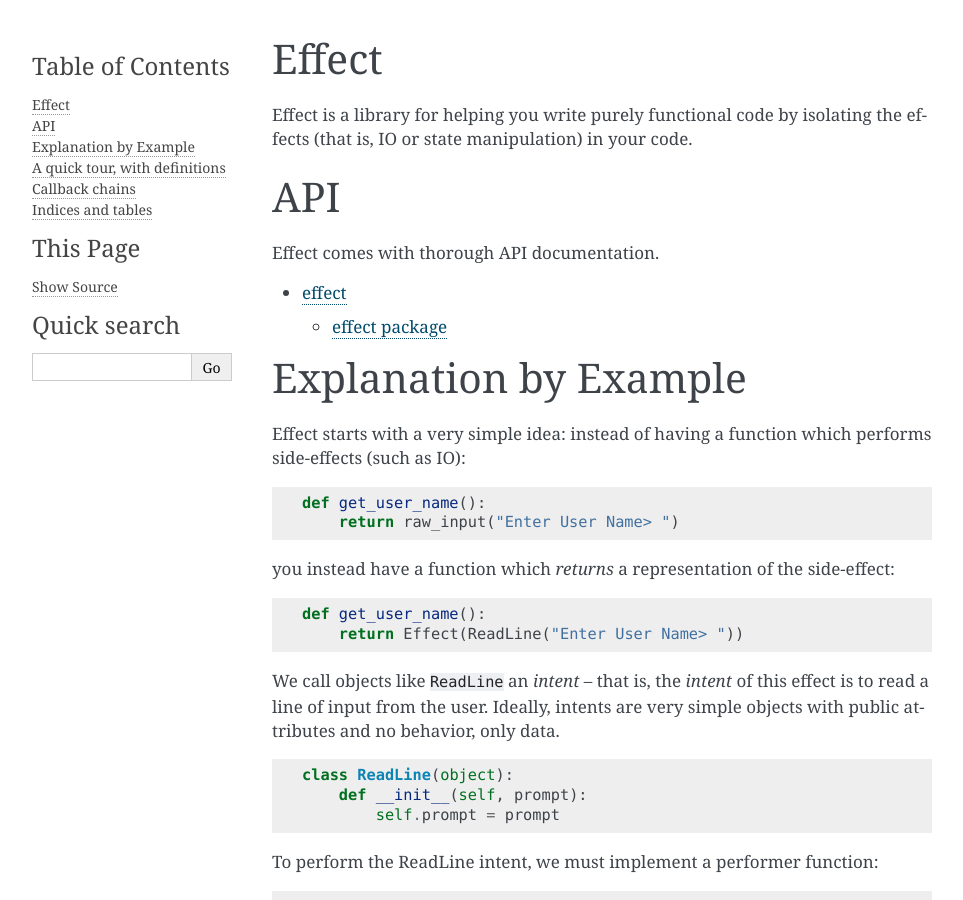
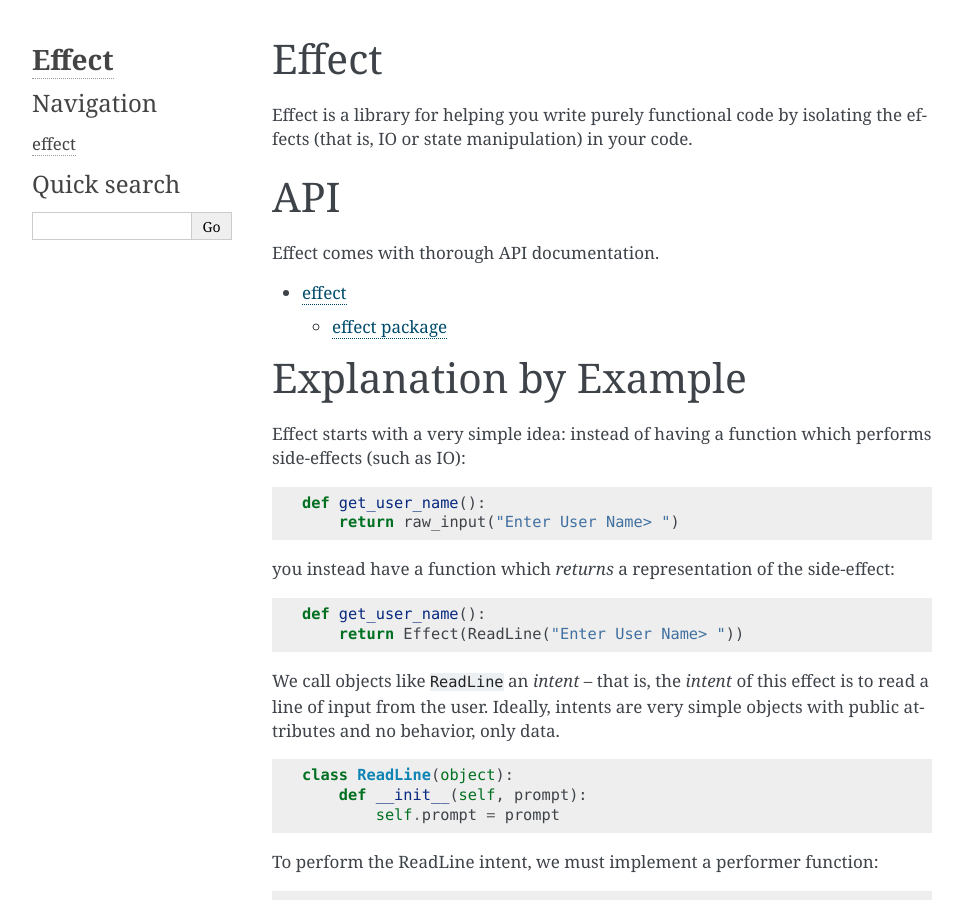
Before and after one commit to python-effect/effect, a Sphinx documentation site: the page built from docs/source/index.rst, in a window 1280 px wide and 900 px high. Shown: the whole window, without its empty margins (148-1111 px from the left). Built offline with Sphinx 7.4.7, drawn with Linux system fonts in a browser that asks for light colours.

Commit message:
follow the alabaster installation instructions, hopefully RTD will work now

```diff
--- a/docs/source/conf.py
+++ b/docs/source/conf.py
@@ -15,6 +15,8 @@
 import sys
 import os
 
+import alabaster # radix
+
 # If extensions (or modules to document with autodoc) are in another directory,
 # add these directories to sys.path here. If the directory is relative to the
 # documentation root, use os.path.abspath to make it absolute, like shown here.
@@ -31,6 +33,7 @@
 extensions = [
     'sphinx.ext.autodoc',
     'sphinx.ext.viewcode',
+    'alabaster', # radix
 ]
 
 # RADIX CUSTOMIZATION
@@ -112,7 +115,7 @@
 #html_theme_options = {}
 
 # Add any paths that contain custom themes here, relative to this directory.
-#html_theme_path = []
+html_theme_path = [alabaster.get_path()] # radix
 
 # The name for this set of Sphinx documents.  If None, it defaults to
 # "<project> v<release> documentation".
@@ -149,7 +152,9 @@
 #html_use_smartypants = True
 
 # Custom sidebar templates, maps document names to template names.
-#html_sidebars = {}
+html_sidebars = { # radix
+    '**': ['about.html', 'navigation.html', 'searchbox.html', 'donate.html'],
+}
 
 # Additional templates that should be rendered to pages, maps page names to
 # template names.
```
